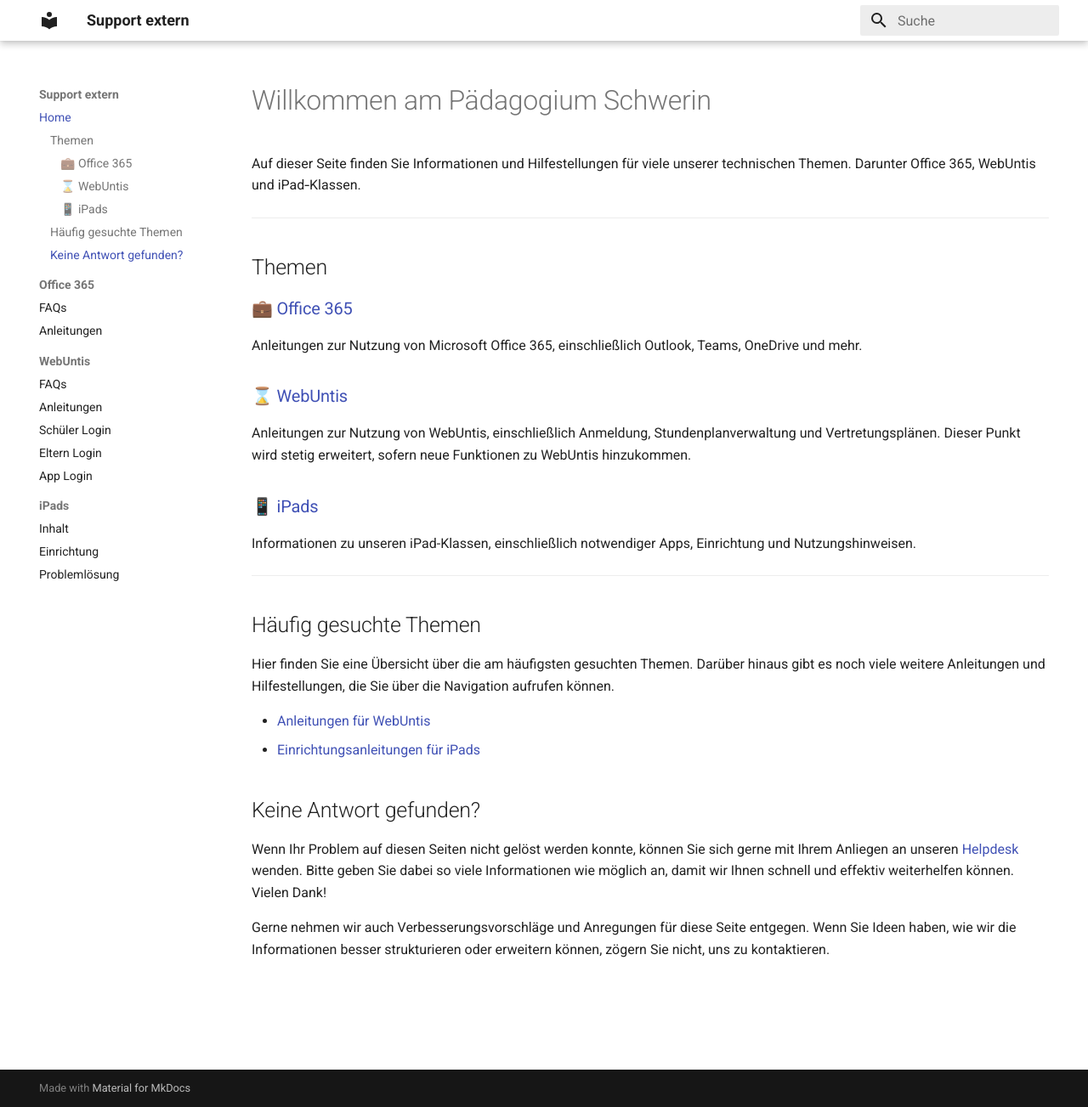
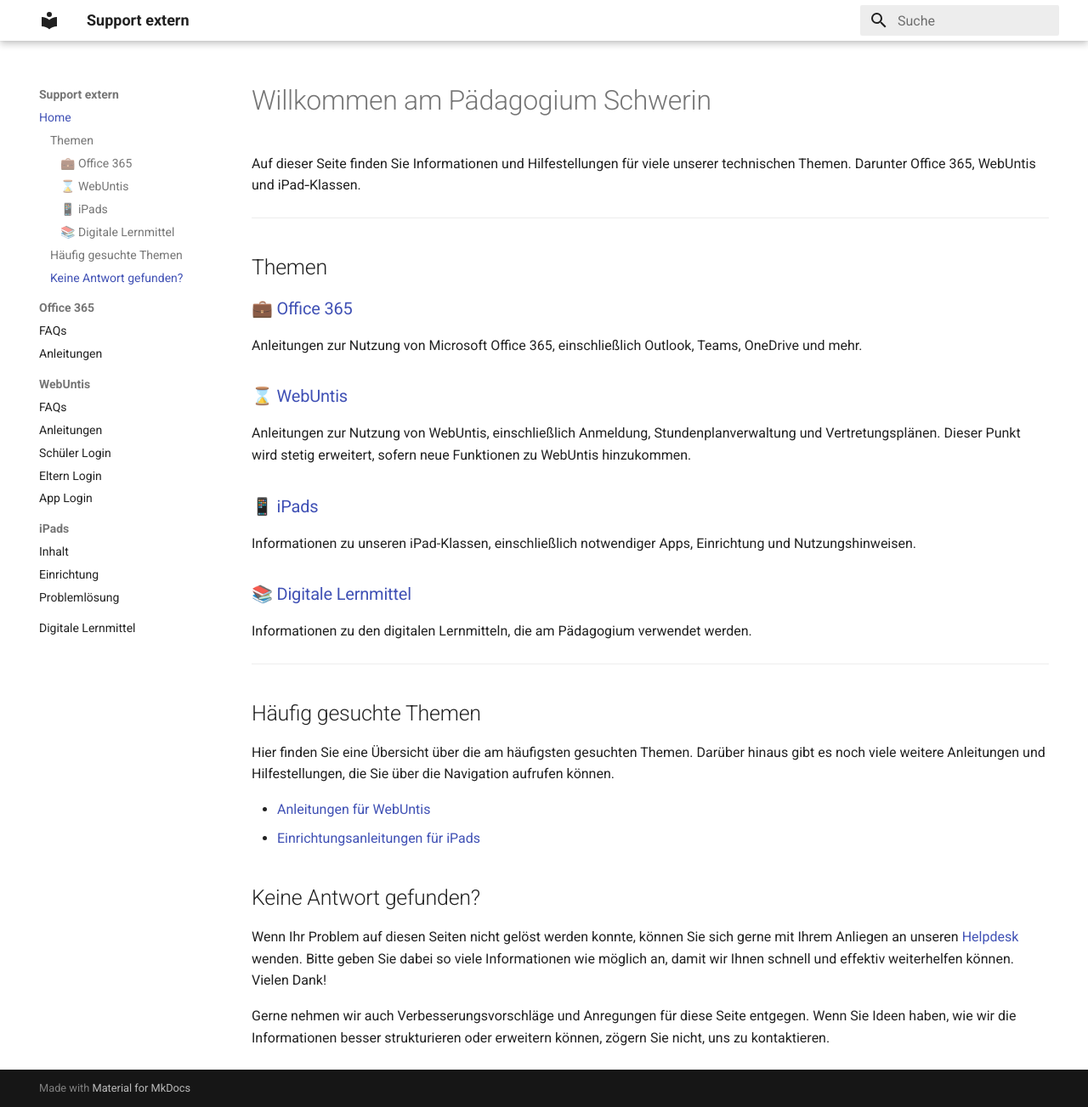
Before and after one commit to Paedagogium-Schwerin/paedagogium-schwerin.github.io, an MkDocs documentation site: the page built from docs/index.md, in a window 1280 px wide and 1303 px high. Shown: the whole window at 85% size. Built offline with MkDocs 1.6.1 and Material for MkDocs 9.7.7, drawn with Linux system fonts in a browser that asks for light colours.

Commit message:
add: new section for digital learning resources FAQs and update navigation

```diff
--- a/docs/index.md
+++ b/docs/index.md
@@ -16,6 +16,9 @@ Dieser Punkt wird stetig erweitert, sofern neue Funktionen zu WebUntis hinzukomm
 ### 📱 [iPads](iPads/index.md)
 Informationen zu unseren iPad-Klassen, einschließlich notwendiger Apps, Einrichtung und Nutzungshinweisen.
 
+### 📚 [Digitale Lernmittel](digilern/index.md)
+Informationen zu den digitalen Lernmitteln, die am Pädagogium verwendet werden.
+
 ---
 
 ## Häufig gesuchte Themen
--- a/mkdocs.yml
+++ b/mkdocs.yml
@@ -43,3 +43,4 @@ nav:
       - Inhalt: iPads/index.md
       - Einrichtung: iPads/setup.md
       - Problemlösung: iPads/help.md
+  - Digitale Lernmittel: digilern/index.md
```
Also changed, not shown: docs/digilern/index.md (added, +16 -0 lines).
